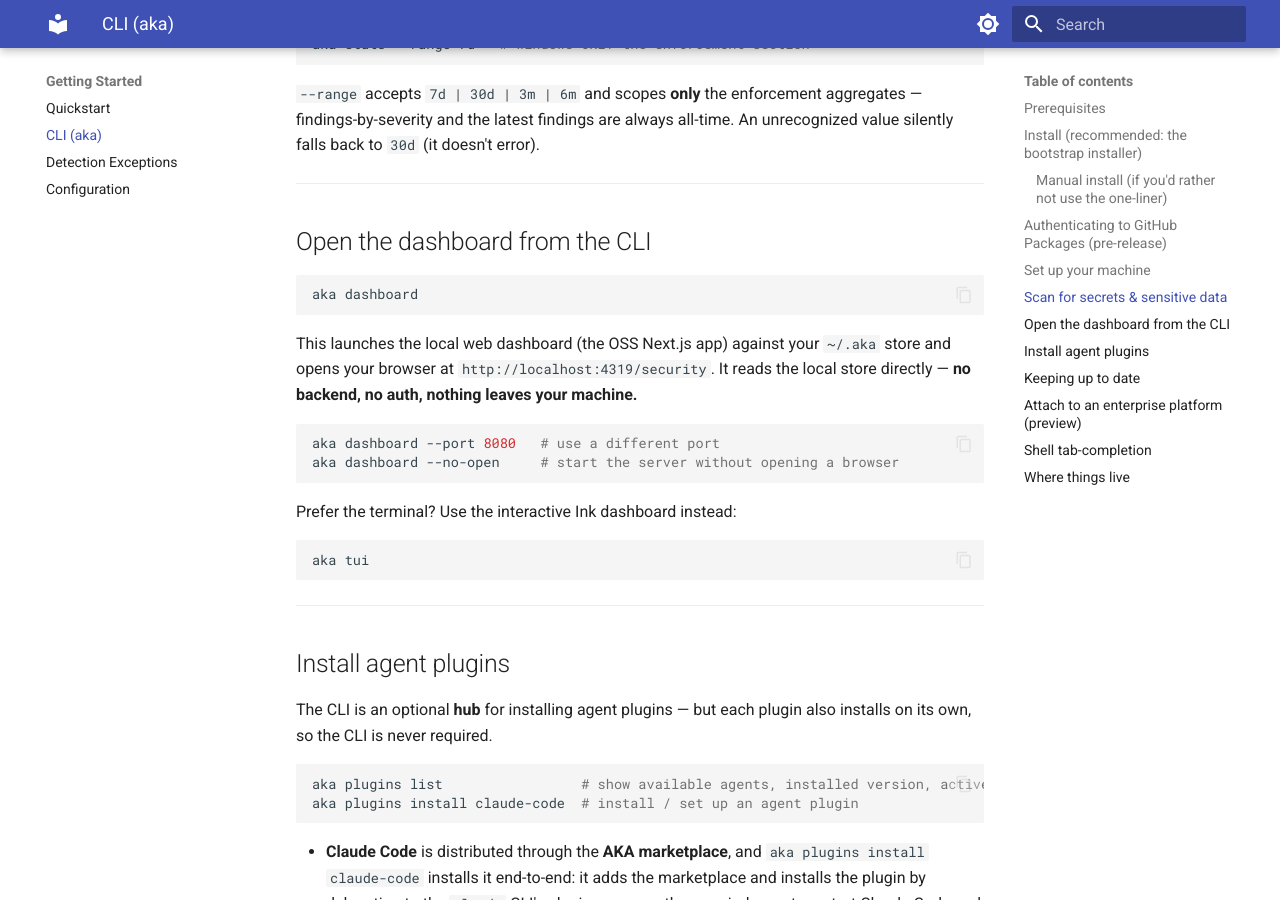
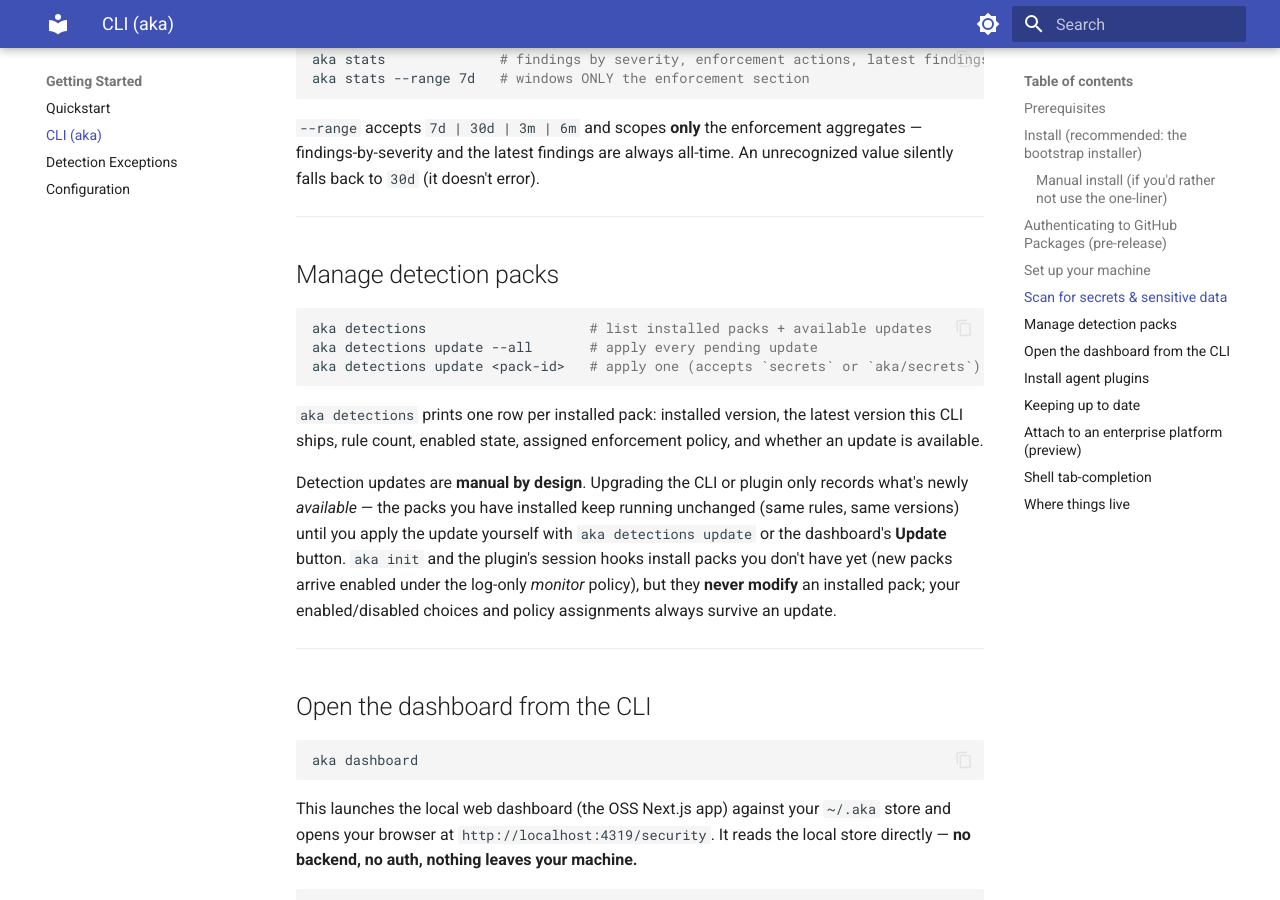
Before and after one commit to akasecurity/ai-tc-docs, an MkDocs documentation site: the page built from docs/getting-started/cli.md, in a window 1280 px wide and 900 px high, scrolled down 3311 px. Built offline with MkDocs 1.6.1 and Material for MkDocs 9.7.7, drawn with Linux system fonts in a browser that asks for light colours; some of the changed text lies outside the part shown.

Commit message:
feat(cli): aka detections — list installed packs and apply updates manually
aka detections prints one row per installed pack (installed vs latest
version, rules, enabled, policy, update status); aka detections update
[--all | <pack>] applies pending updates — the only CLI path that moves
an installed pack forward. aka init now prints a pending-updates hint
instead of ever touching an installed pack.

Docs: CLI page gains the 'Manage detection packs' section; built-in
rules page documents the manual-update model and the corrected
101-rule inventory.

ADR-0021 (private repo).

````diff
--- a/docs/getting-started/cli.md
+++ b/docs/getting-started/cli.md
@@ -11,6 +11,7 @@ What you get:
 - `aka init` — set up your local AKA home
 - `aka scan` — scan files/directories for secrets & sensitive data
 - `aka stats` — print findings/enforcement aggregates
+- `aka detections` — list installed detection packs + apply updates (manual)
 - `aka dashboard` — open the local web dashboard
 - `aka tui` — an interactive terminal dashboard
 - `aka plugins` — install/manage agent plugins (Claude Code, …)
@@ -162,6 +163,29 @@ silently falls back to `30d` (it doesn't error).
 
 ---
 
+## Manage detection packs
+
+```bash
+aka detections                    # list installed packs + available updates
+aka detections update --all       # apply every pending update
+aka detections update <pack-id>   # apply one (accepts `secrets` or `aka/secrets`)
+```
+
+`aka detections` prints one row per installed pack: installed version, the latest
+version this CLI ships, rule count, enabled state, assigned enforcement policy,
+and whether an update is available.
+
+Detection updates are **manual by design**. Upgrading the CLI or plugin only
+records what's newly _available_ — the packs you have installed keep running
+unchanged (same rules, same versions) until you apply the update yourself with
+`aka detections update` or the dashboard's **Update** button. `aka init` and the
+plugin's session hooks install packs you don't have yet (new packs arrive
+enabled under the log-only _monitor_ policy), but they **never modify** an
+installed pack; your enabled/disabled choices and policy assignments always
+survive an update.
+
+---
+
 ## Open the dashboard from the CLI
 
 ```bash
````
Also changed, not shown: docs/rules/built-in.md (+9 -4 lines).
